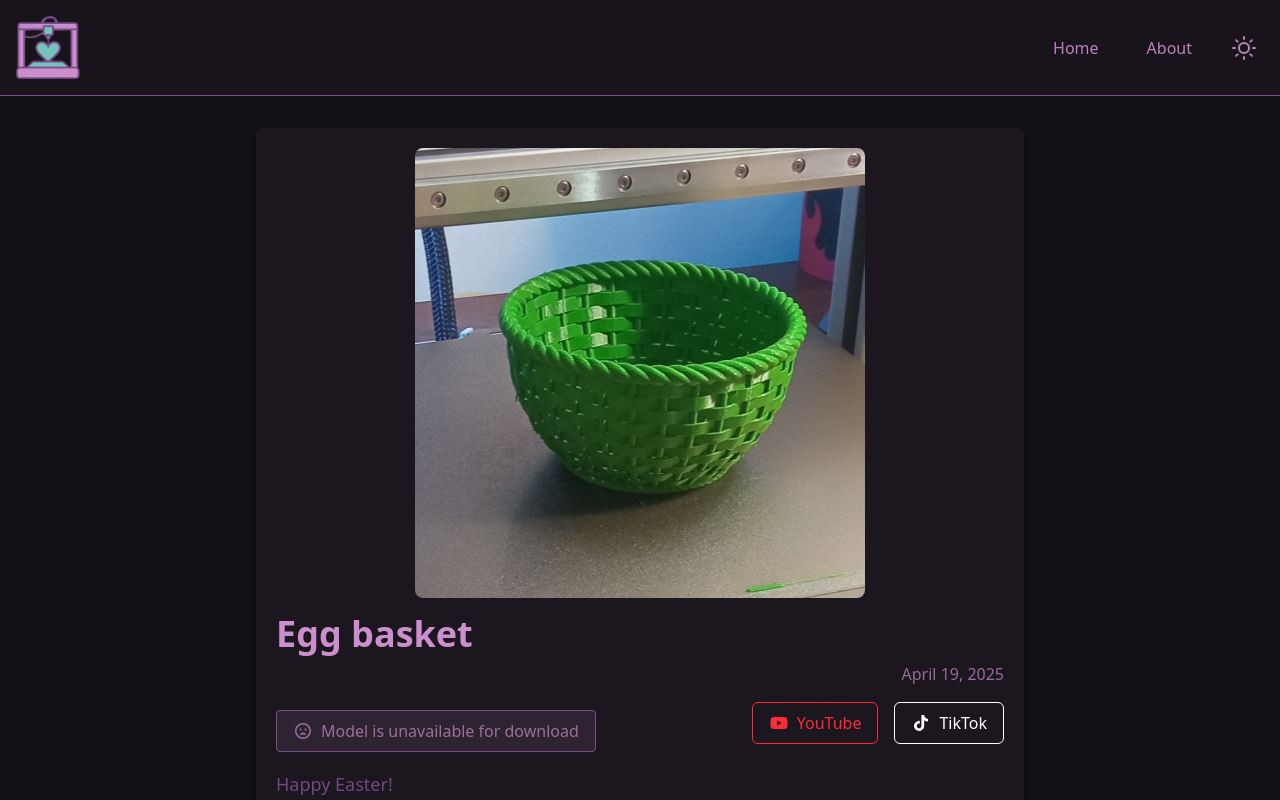
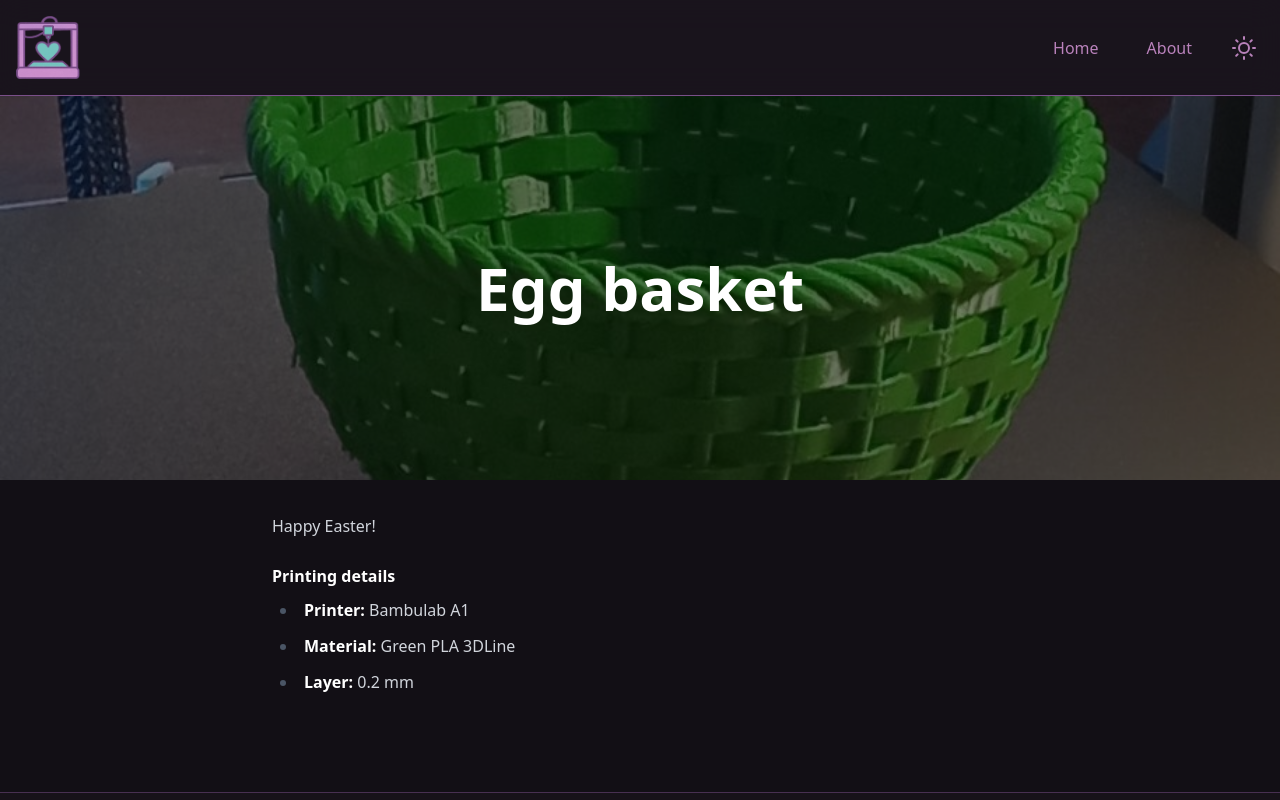
Before and after one commit to labaks/PrintBlog, a Next.js app in the folder 3d-prints-blog/: page /posts/1.egg-busket in a window 1280 px wide. Shown: the top 800 px of the page. Built offline with nearby package versions, Linux system fonts and the light colour scheme.

Commit message:
feat: refactor PostPage component to use MDX for content rendering and clean up layout structure

```diff
--- a/3d-prints-blog/components/Layout.js
+++ b/3d-prints-blog/components/Layout.js
@@ -1,27 +1,16 @@
 import Header from './Header';
-import AdBlock from './AdBlock';
 
 const Layout = ({ children }) => {
   return (
     <div className="
-        flex flex-col min-h-screen
-        bg-paper
-        dark:bg-paper-dark
-        text-ink-primary
-        dark:text-ink-secondary">
+        flex flex-col min-h-screen   bg-paper   dark:bg-paper-dark   text-ink-primary   dark:text-ink-secondary"
+    >
       <Header />
       <main className="flex-grow">
         {children}
       </main>
-      <div className="container mx-auto px-4">
-        <AdBlock client="ca-pub-9677777917176715" slot="7325512253" />
-      </div>
-      <footer className="
-          bg-surface-primary/50
-          dark:bg-surface-primary-dark/50
-          text-center p-4 mt-8 border-t
-          border-frame-primary/50
-          dark:border-frame-secondary/50">
+      <footer className="bg-surface-primary/50   dark:bg-surface-primary-dark/50   text-center p-4 mt-8 border-t   border-frame-primary/50   dark:border-frame-secondary/50"
+      >
         <p className="text-ink-primary/80 dark:text-ink-secondary/80">© {new Date().getFullYear()} 3D PLP Blog. All rights reserved.</p>
       </footer>
     </div>
--- a/3d-prints-blog/pages/posts/[slug].js
+++ b/3d-prints-blog/pages/posts/[slug].js
@@ -1,133 +1,57 @@
 import fs from 'fs';
 import path from 'path';
 import matter from 'gray-matter';
-import { marked } from 'marked';
 import Head from 'next/head';
+import { MDXRemote } from 'next-mdx-remote';
+import { serialize } from 'next-mdx-remote/serialize';
 import Image from 'next/image';
-import Link from 'next/link';
-import { FontAwesomeIcon } from '@fortawesome/react-fontawesome';
-import { faYoutube, faTiktok } from '@fortawesome/free-brands-svg-icons';
-import { faFaceFrownOpen } from '@fortawesome/free-regular-svg-icons';
+import AdBlock from '../../components/AdBlock';
 
-export default function PostPage({ frontmatter: { title, date, image, authorname, authorlink, link, source, youtube, tiktok }, content }) {
+export default function PostPage({ frontmatter, mdxSource }) {
   return (
-    <div className="container mx-auto px-4 py-8">
+    <>
       <Head>
-        <title>{title} | 3D PLP Blog</title>
+        <title>{frontmatter.title} | 3D PLP Blog</title>
+        <meta name="description" content={frontmatter.description || 'A post from 3D PLP Blog'} />
       </Head>
 
-      <article className="max-w-3xl mx-auto bg-surface-primary dark:bg-surface-primary-dark p-5 rounded-lg shadow-md">
-        {image && (
-          <div className="flex justify-center mb-4">
-            <Image
-              src={image}
-              alt={title}
-              width={450}
-              height={450}
-              className="object-cover aspect-square rounded-lg"
-              priority
-            />
-          </div>
-        )}
-        <h1 className="text-4xl font-bold mb-2 text-ink-primary dark:text-ink-secondary">{title}</h1>
-        <p className="text-ink-primary/70 dark:text-ink-secondary/70 mb-2 text-right">{new Date(date).toLocaleDateString('en-US', { year: 'numeric', month: 'long', day: 'numeric' })}</p>
-        {authorname && (
-          <Link href={authorlink} className="text-ink-primary/80 dark:text-ink-secondary/80 mb-1 font-bold">Author: {authorname}</Link>
-        )}
-        <div className="flex flex-col sm:flex-row sm:items-center gap-4 mb-4">
-          <div className="w-full sm:w-auto">
-            {source === 'makerworld' && (
-              <Link href={link} className="flex items-center justify-center sm:justify-start gap-2 text-ink-accent dark:text-ink-accent-dark download-link makerworld-link">
-                <Image src="/images/icons/makerworld.png" alt="MakerWorld" width={30} height={30} /> Download from MakerWorld
-              </Link>
-            )}
-            {source === 'thingiverse' && (
-              <Link href={link} className="flex items-center justify-center sm:justify-start gap-2 text-ink-accent dark:text-ink-accent-dark download-link thingiverse-link">
-                <Image src="/images/icons/thingiverse.png" alt="Thingiverse" width={30} height={30} /> Download from Thingiverse
-              </Link>
-            )}
-            {source === 'printables' && (
-              <Link href={link} className="flex items-center justify-center sm:justify-start gap-2 text-ink-accent dark:text-ink-accent-dark download-link printables-link">
-                <Image src="/images/icons/printables.png" alt="Printables" width={30} height={30} /> Download from Printables
-              </Link>
-            )}
-            {source === 'thangs' && (
-              <Link href={link} className="flex items-center justify-center sm:justify-start gap-2 text-ink-accent dark:text-ink-accent-dark download-link thangs-link">
-                <Image src="/images/icons/thangs.png" alt="Thangs" width={30} height={30} /> Download from Thangs
-              </Link>
-            )}
-            {source === 'cults' && (
-              <Link href={link} className="flex items-center justify-center sm:justify-start gap-2 text-ink-accent dark:text-ink-accent-dark download-link cults-link">
-                <Image src="/images/icons/cults.png" alt="Cults3D" width={30} height={30} /> Download from Cults3D
-              </Link>
-            )}
-            {source === 'none' && (
-              <span className="flex items-center justify-center sm:justify-start gap-2 text-ink-primary/70 dark:text-ink-secondary/70 download-link unavailable-link">
-                <FontAwesomeIcon icon={faFaceFrownOpen} className="w-8 h-8" /> Model is unavailable for download
-              </span>
-            )}
-          </div>
-          <div className="flex justify-center gap-4 sm:ml-auto">
-            <Link href={youtube} className="flex flex-1 items-center justify-center gap-2 text-ink-accent dark:text-ink-accent-dark youtube-link">
-              <FontAwesomeIcon icon={faYoutube} className="w-9 h-9" /> YouTube
-            </Link>
-            <Link href={tiktok} className="flex flex-1 items-center justify-center gap-2 text-ink-accent dark:text-ink-accent-dark tiktok-link">
-              <FontAwesomeIcon icon={faTiktok} className="w-6 h-6" /> TikTok
-            </Link>
-          </div>
+      <div className="relative h-96 w-full">
+        <Image
+          src={frontmatter.image}
+          alt={frontmatter.title}
+          layout="fill"
+          objectFit="cover"
+          priority
+        />
+        <div className="absolute inset-0 bg-black/50 flex items-center justify-center">
+          <h1 className="text-4xl md:text-6xl font-bold text-white text-center p-4">
+            {frontmatter.title}
+          </h1>
         </div>
+      </div>
 
-
-        <div
-          className="
-                prose prose-lg max-w-none
-                prose-headings:text-ink-primary
-                prose-p:text-ink-primary/90
-                prose-a:text-ink-accent
-                hover:prose-a:text-ink-primary
-                prose-strong:text-ink-primary
-                prose-blockquote:border-l-frame-primary
-                prose-blockquote:text-ink-primary/80
-                prose-code:text-ink-secondary
-                prose-li::marker:text-frame-primary
-                dark:prose-invert
-                dark:prose-a:text-ink-accent
-                dark:hover:prose-a:text-ink-accent-dark"
-          dangerouslySetInnerHTML={{ __html: marked(content) }}
-        ></div>
-      </article>
-    </div>
+      <main className="container mx-auto px-4 py-8 max-w-3xl">
+        <article className="prose dark:prose-invert max-w-none">
+          <MDXRemote {...mdxSource} />
+          <AdBlock client="ca-pub-9677777917176715" slot="7325512253" />
+        </article>
+      </main>
+    </>
   );
 }
 
 export async function getStaticPaths() {
   const files = fs.readdirSync(path.join('posts'));
-
   const paths = files.map((filename) => ({
-    params: {
-      slug: filename.replace('.md', ''),
-    },
+    params: { slug: filename.replace('.md', '') },
   }));
-
-  return {
-    paths,
-    fallback: false,
-  };
+  return { paths, fallback: false };
 }
 
 export async function getStaticProps({ params: { slug } }) {
-  const markdownWithMeta = fs.readFileSync(
-    path.join('posts', slug + '.md'),
-    'utf-8'
-  );
+  const markdownWithMeta = fs.readFileSync(path.join('posts', slug + '.md'), 'utf-8');
+  const { data: frontmatter, content } = matter(markdownWithMeta);
+  const mdxSource = await serialize(content);
 
-  const { data: frontmatter, content } = matter(markdownWithMeta);
-
-  return {
-    props: {
-      frontmatter,
-      slug,
-      content,
-    },
-  };
+  return { props: { frontmatter, mdxSource, slug } };
 }
```
